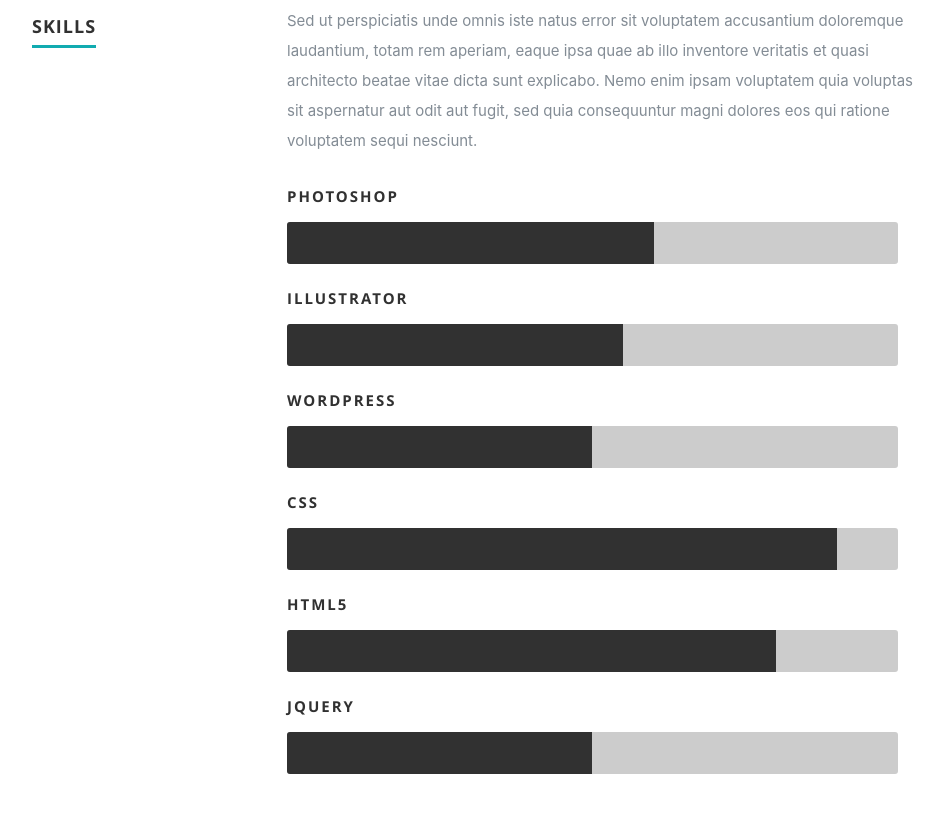
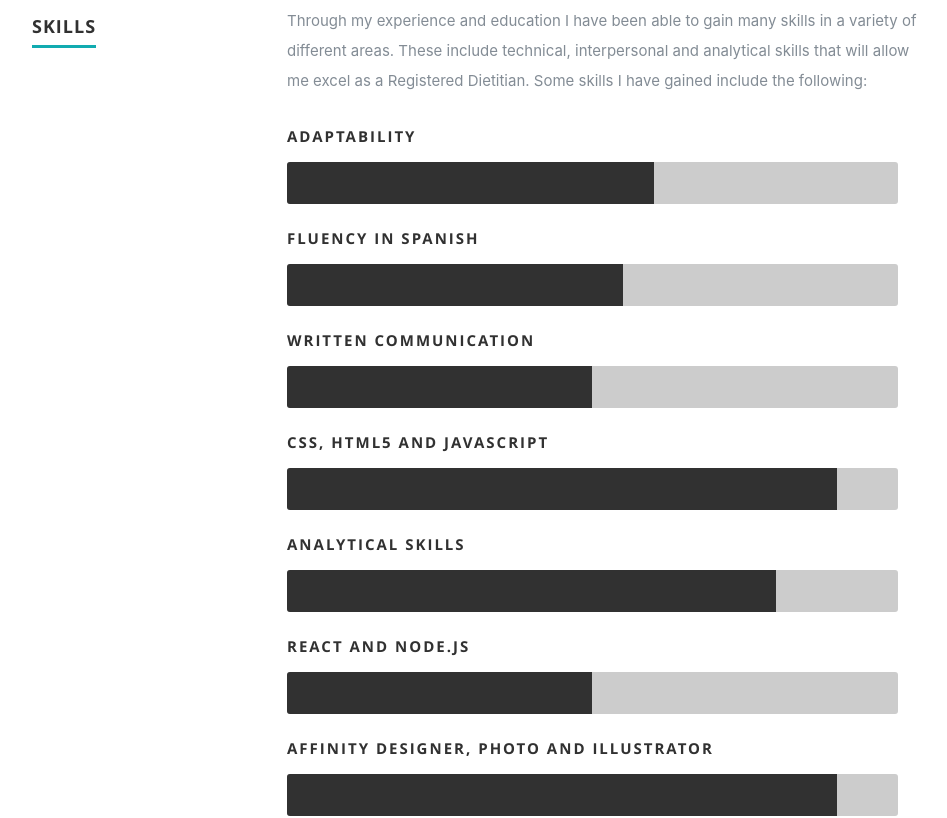
Before and after one commit to cristianordonez/resume, a React (Create React App) app: page / in a window 1280 px wide. Shown: the part 3040-3858 px from the top of the page, without its empty margins (118-1065 px from the left). Built offline with nearby package versions, Linux system fonts and the light colour scheme.

Commit message:
finished the skills portion of resume.js

```diff
--- a/src/components/resume/resume.js
+++ b/src/components/resume/resume.js
@@ -113,12 +113,12 @@ export default class Resume extends Component {
               </div> {/* item end */}
 
 
+            </div> {/* main-col end */}
+          </div> {/* End Work */}
 
 
 
 
-            </div> {/* main-col end */}
-          </div> {/* End Work */}
           {/* Skills
         ----------------------------------------------- */}
           <div className="row skill">
@@ -126,19 +126,19 @@ export default class Resume extends Component {
               <h1><span>Skills</span></h1>
             </div>
             <div className="nine columns main-col">
-              <p>Sed ut perspiciatis unde omnis iste natus error sit voluptatem accusantium doloremque laudantium, totam rem aperiam,
-                eaque ipsa quae ab illo inventore veritatis et quasi architecto beatae vitae dicta sunt explicabo. Nemo enim ipsam
-                voluptatem quia voluptas sit aspernatur aut odit aut fugit, sed quia consequuntur magni dolores eos qui ratione
-                voluptatem sequi nesciunt.
+              <p>Through my experience and education I have been able to gain many skills in a variety of different areas.
+                These include technical, interpersonal and analytical skills that will allow me excel as a Registered Dietitian. Some
+                skills I have gained include the following:
               </p>
               <div className="bars">
                 <ul className="skills">
-                  <li><span className="bar-expand photoshop" /><em>Photoshop</em></li>
-                  <li><span className="bar-expand illustrator" /><em>Illustrator</em></li>
-                  <li><span className="bar-expand wordpress" /><em>Wordpress</em></li>
-                  <li><span className="bar-expand css" /><em>CSS</em></li>
-                  <li><span className="bar-expand html5" /><em>HTML5</em></li>
-                  <li><span className="bar-expand jquery" /><em>jQuery</em></li>
+                  <li><span className="bar-expand photoshop" /><em>Adaptability</em></li>
+                  <li><span className="bar-expand illustrator" /><em>Fluency in spanish</em></li>
+                  <li><span className="bar-expand wordpress" /><em>Written Communication</em></li>
+                  <li><span className="bar-expand css" /><em>CSS, HTML5 and Javascript</em></li>
+                  <li><span className="bar-expand html5" /><em>Analytical Skills</em></li>
+                  <li><span className="bar-expand jquery" /><em>React and Node.js</em></li>
+                  <li><span className="bar-expand css" /><em>Affinity Designer, Photo and Illustrator</em></li>
                 </ul>
               </div>{/* end skill-bars */}
             </div> {/* main-col end */}
```
